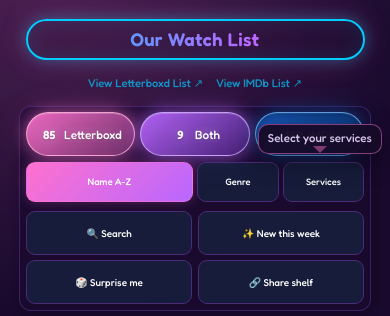
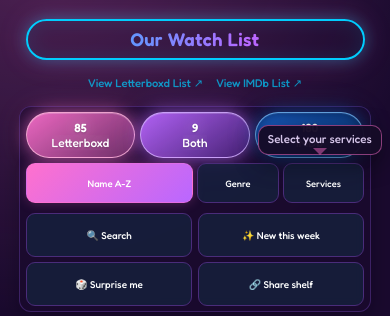
Before and after one commit to Bodesteven-alt/Shared-Watch, a website: page docs/index.html in a window 390 px wide. Shown: the top 316 px of the page. Drawn offline with Linux system fonts and the light colour scheme.

Commit message:
Pill stack fix: stack the inner wrapper, not the button
The count and label live inside .srcbtn-inner, so the column
rule has to land there.

```diff
--- a/docs/index.html
+++ b/docs/index.html
@@ -9,7 +9,7 @@
   <link rel="preconnect" href="https://fonts.googleapis.com">
   <link rel="preconnect" href="https://fonts.gstatic.com" crossorigin>
   <link href="https://fonts.googleapis.com/css2?family=Fredoka:wght@500;600&display=swap" rel="stylesheet">
-  <link rel="stylesheet" href="./styles.css?v=83">
+  <link rel="stylesheet" href="./styles.css?v=84">
 </head>
 <body>
   <main class="wrap" id="mainContent" tabindex="-1">
--- a/docs/styles.css
+++ b/docs/styles.css
@@ -684,7 +684,8 @@
   .actionbar .sortbtn{flex:1 1 40%}
 }
 @media (max-width:560px){
-  .srcbtn{flex-direction:column;gap:.05rem;padding:.45rem .3rem}
+  .srcbtn{padding:.45rem .3rem}
+  .srcbtn-inner{flex-direction:column;gap:.05rem}
   .srcbtn-count{line-height:1.15}
 }
 @media (max-width:380px){
```
Also changed, not shown: docs/faq.html (+1 -1 lines).
